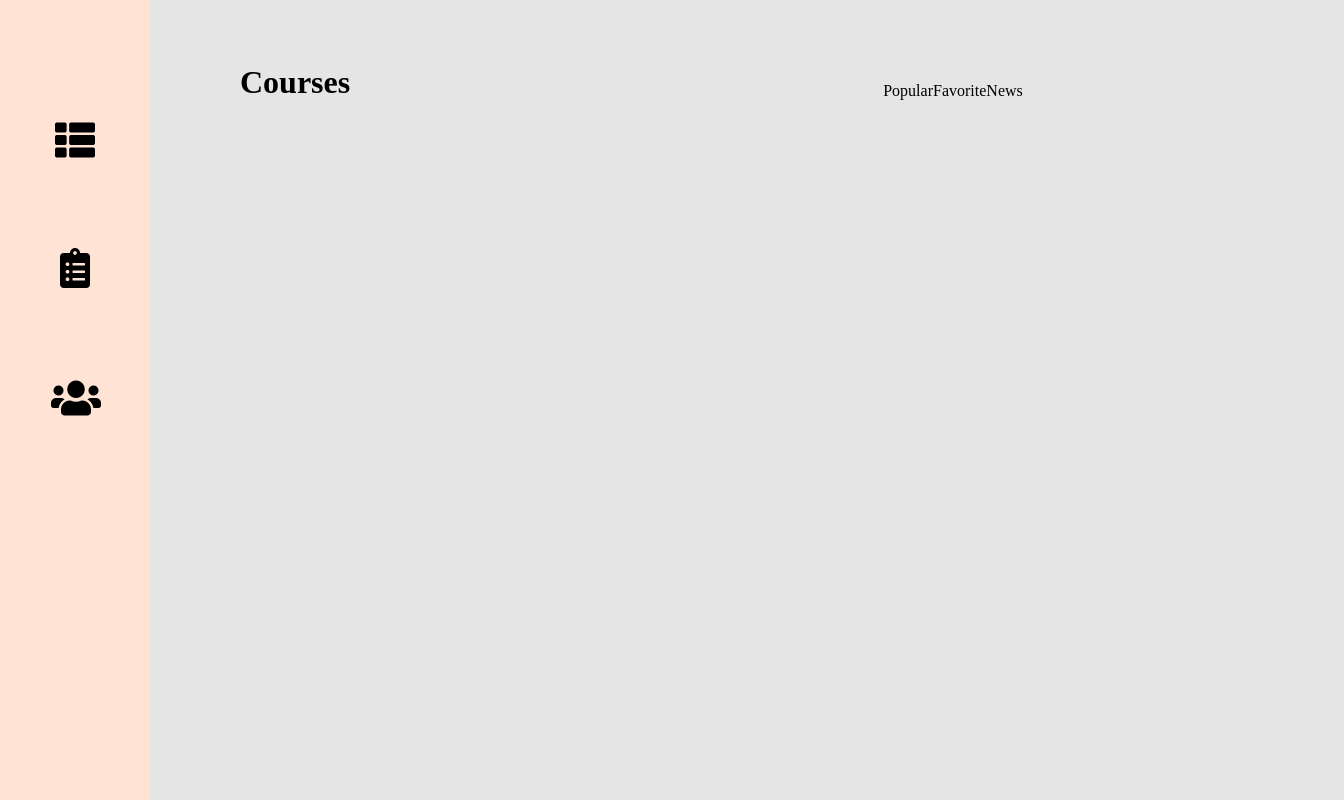
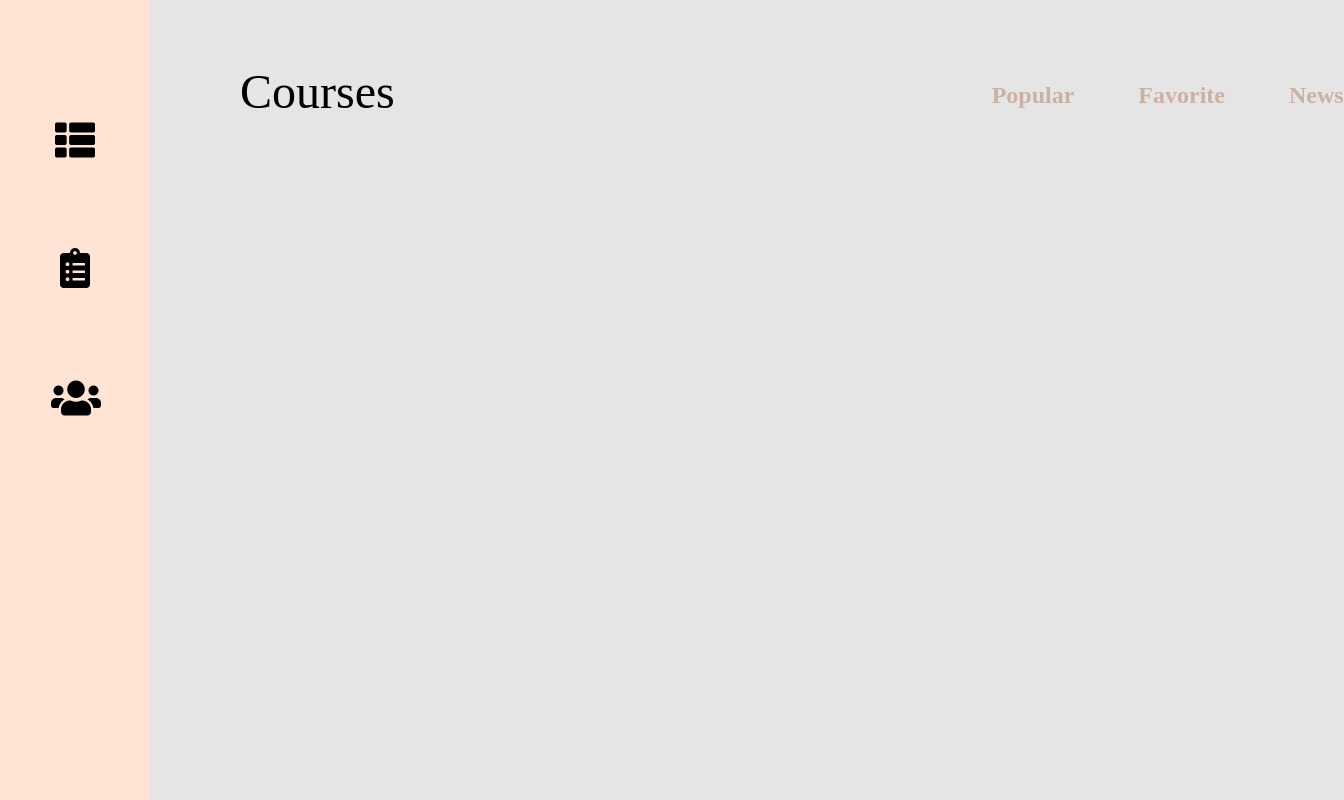
Before and after one commit to Avik013/web-site, a React (Create React App) app: page / in a window 1280 px wide. Shown: the whole page, 1344 px wide, since content can reach past the window. Built offline with nearby package versions, Linux system fonts and the light colour scheme.

Commit message:
added "Courses" parameters and styles

```diff
--- a/src/App/Components/Pages/Courses/Courses.css
+++ b/src/App/Components/Pages/Courses/Courses.css
@@ -1,10 +1,17 @@
 .courses__container {
   display: flex;
+  font-family: "Montserrat";
+  font-size: 24px;
 }
 
 .courses__container h1 {
   margin-left: 240px;
   margin-top: 64px;
+
+  font-style: normal;
+  font-weight: normal;
+  font-size: 48px;
+  color: #000000;
 }
 
 .courses__container ul {
@@ -14,6 +21,9 @@
   margin-left: 533px;
 }
 
-.courses__container li {
-
+.courses__container ul li {
+  margin-left: 64px;
+  font-style: normal;
+  font-weight: bold;
+  color: #cbb1a2;
 }
--- a/src/App/Components/Pages/ShoppingList/ShoppingList.jsx
+++ b/src/App/Components/Pages/ShoppingList/ShoppingList.jsx
@@ -6,6 +6,7 @@ const ShoppingList = () => {
   return (
     <div className="shopping-list__container">
       <h1>Shopping List</h1>
+
     </div>
   )
 }
```
